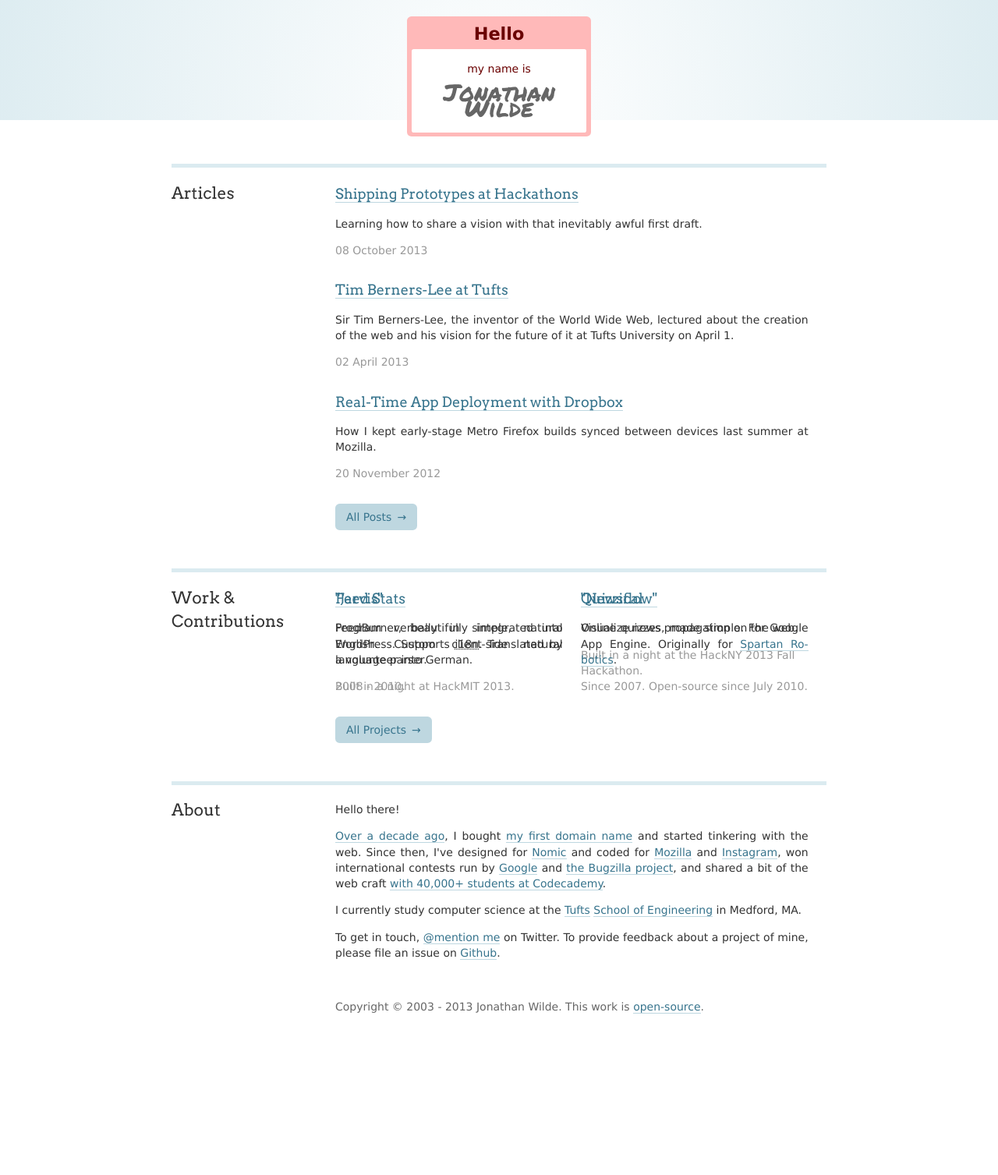
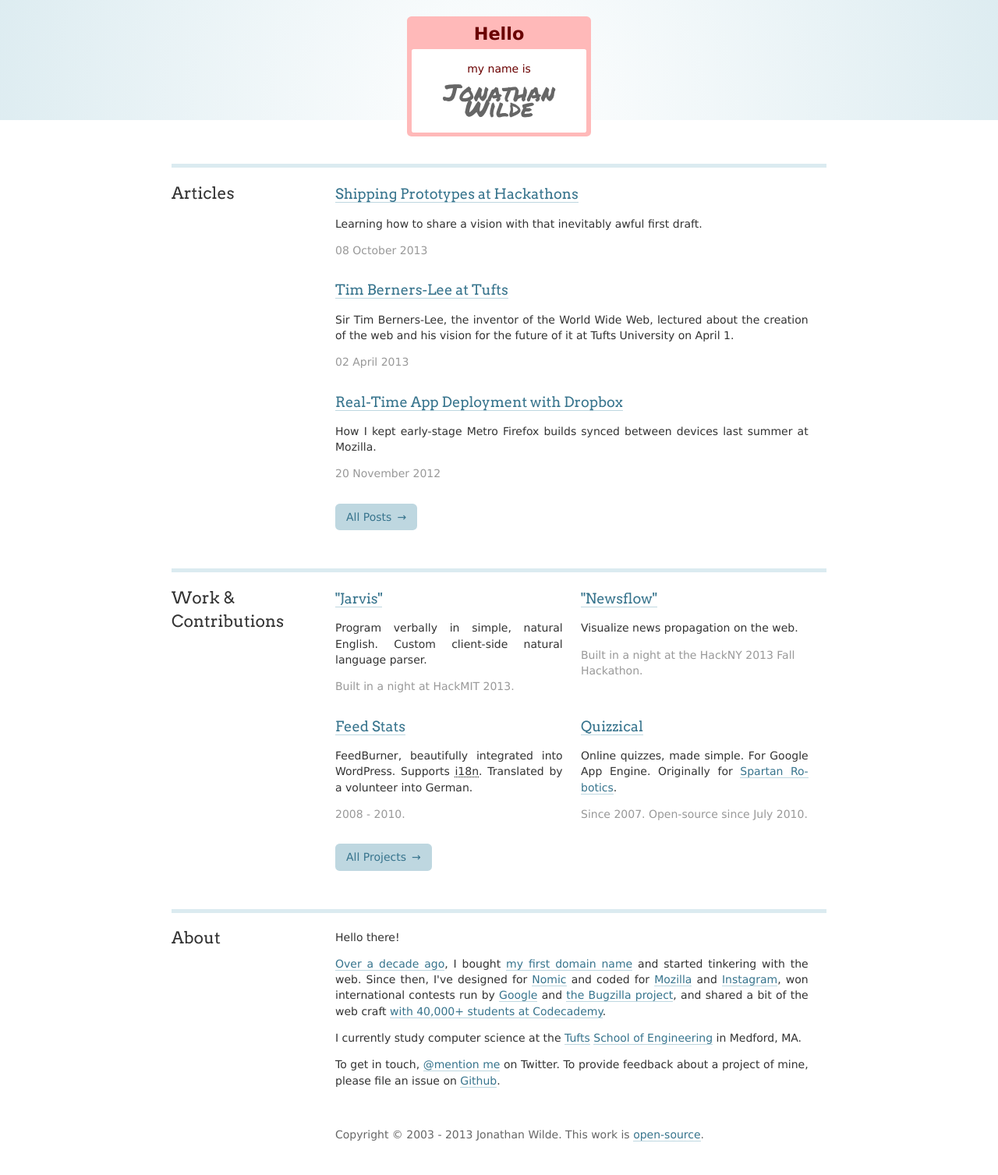
Before and after one commit to hellojwilde/hellojwilde.github.io, a Jekyll site: the page built from index.html, in a window 1280 px wide. Shown: the whole page at 78% size. Built offline with Jekyll 4.4.1, drawn with Linux system fonts in a browser that asks for light colours; nearby versions of some CDN libraries; before the commit the page ends 1344 px from its top, so only the background shows below that.

Commit message:
Update index.html

```diff
--- a/index.html
+++ b/index.html
@@ -32,6 +32,7 @@ classes: home hresume
 
 <div class="section">
     <div class="subsection">
+        <div style="overflow:hidden">
             <div class="annotation">
                 <h2>Work &amp; Contributions</h2>
             </div>
@@ -62,6 +63,7 @@ classes: home hresume
                 <abbr class="date" name="2013">
                     Built in a night at the HackNY 2013 Fall Hackathon.
                 </abbr>
+            </div>
         </div>
 
         <div class="project">
```
Lines whose indentation alone changed are shown as unchanged.
